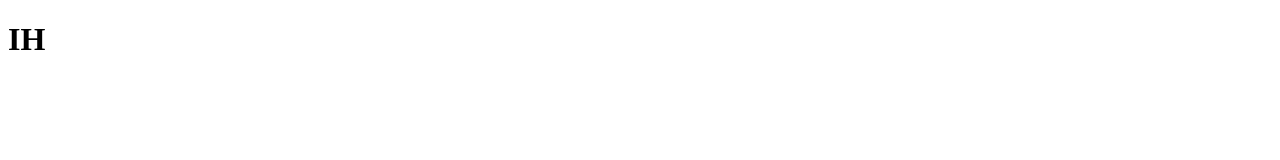
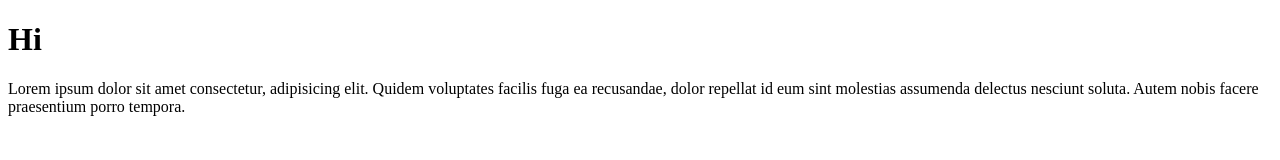
Before and after one commit to Nareerak068/CAS_2025, a plain HTML site: page index.html in a window 1280 px wide. Drawn offline with Linux system fonts and the light colour scheme.

Commit message:
Update index.html

```diff
--- a/index.html
+++ b/index.html
@@ -6,8 +6,7 @@
     <title>CAS</title>
 </head>
 <body>
-    <h1>IH
-
-    </h1>
+    <h1>Hi</h1>
+    <p>Lorem ipsum dolor sit amet consectetur, adipisicing elit. Quidem voluptates facilis fuga ea recusandae, dolor repellat id eum sint molestias assumenda delectus nesciunt soluta. Autem nobis facere praesentium porro tempora.</p>
 </body>
 </html>
```
